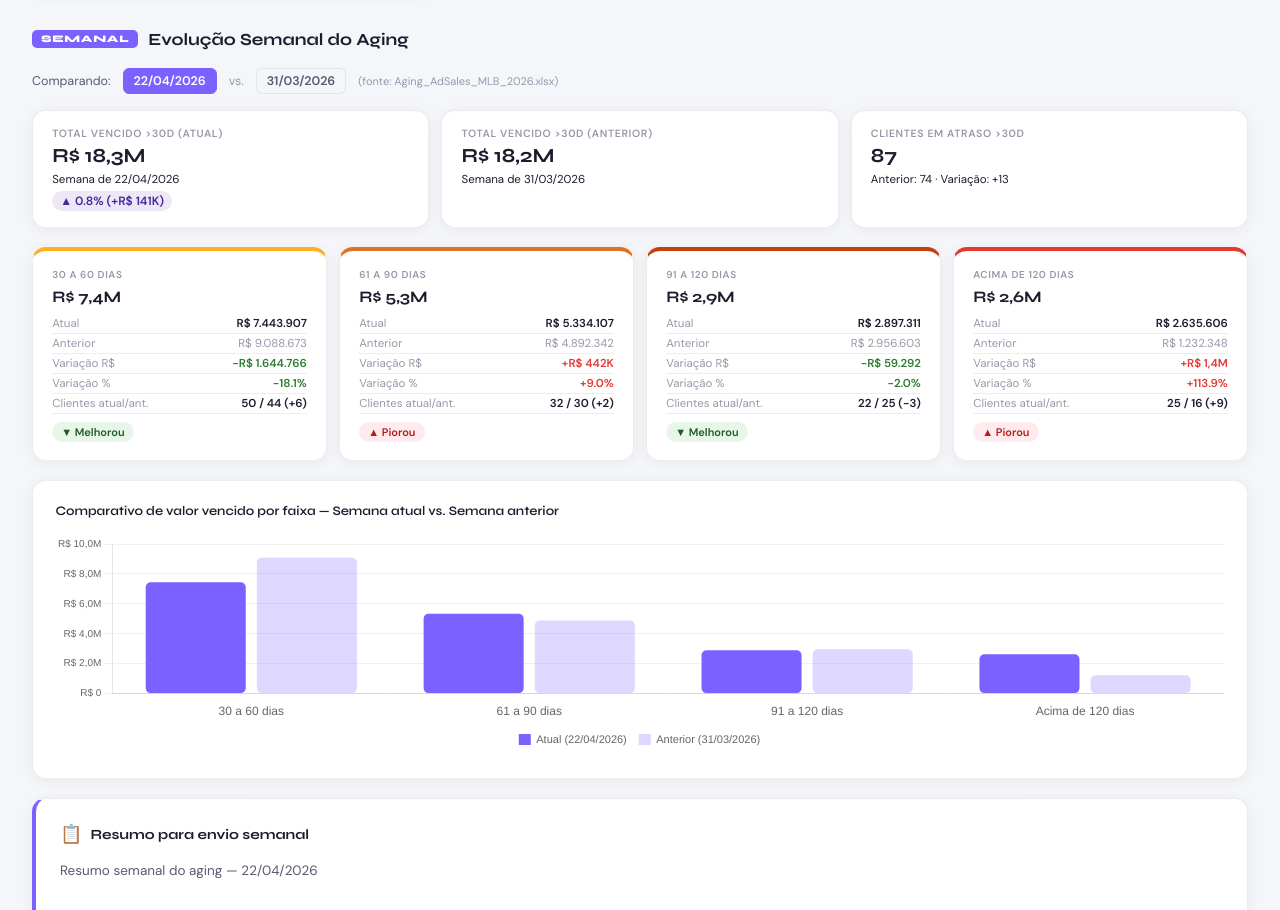
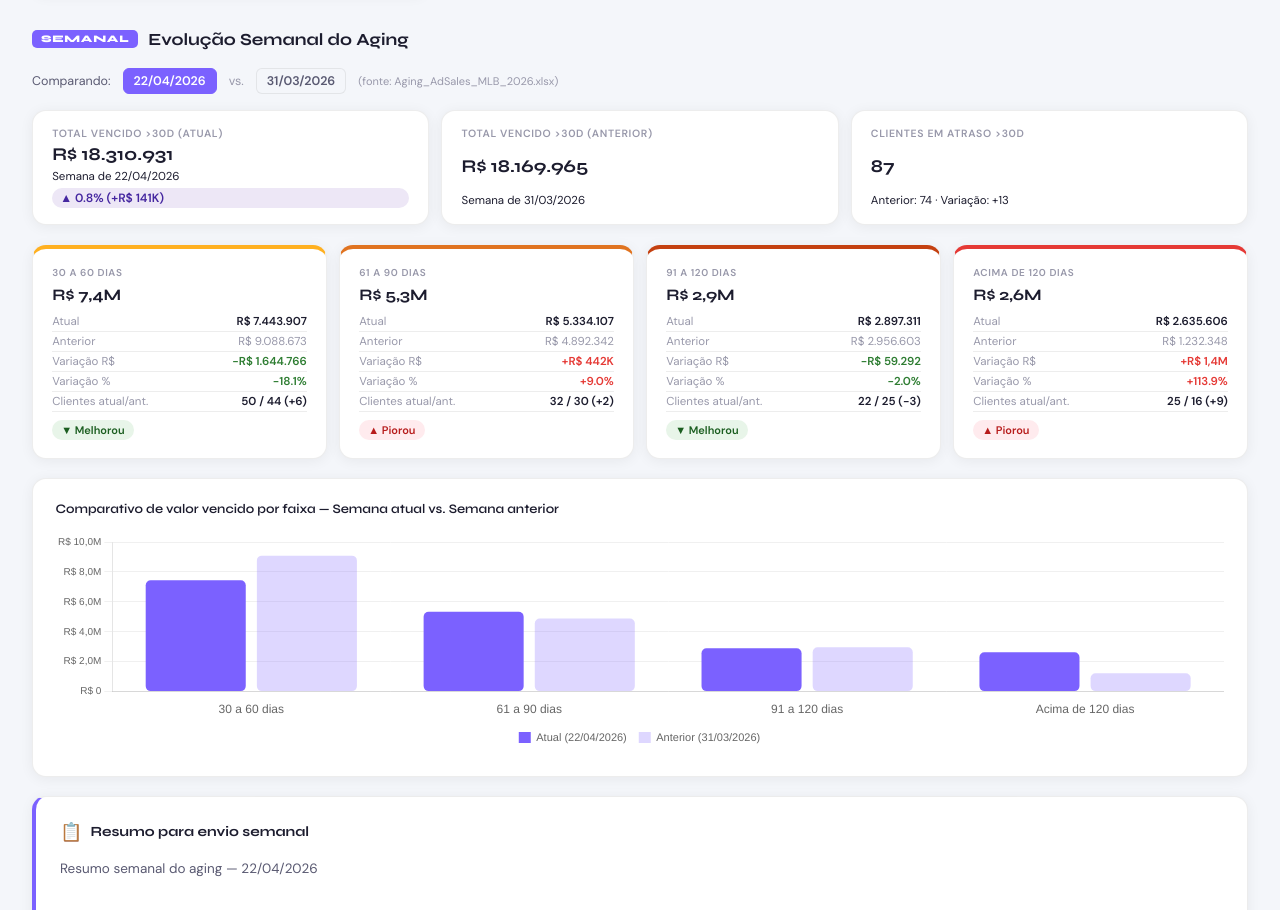
Before and after one commit to extkaikrodr-max/Relatorio-Intiza, a plain HTML site: page index.html in a window 1280 px wide. Shown: the part 4497-5407 px from the top of the page. Drawn offline with nearby package versions, Linux system fonts and the light colour scheme.

Commit message:
Fix: padronizar tamanho dos numeros nos cards semanais

```diff
--- a/index.html
+++ b/index.html
@@ -188,9 +188,9 @@ tr:hover td{background:#FAFBFF}
 
 /* ── WEEKLY EVOLUTION ── */
 .wk-kpis{display:grid;grid-template-columns:repeat(3,1fr);gap:12px;margin-bottom:1.2rem}
-.wk-kcard{background:var(--card);border-radius:var(--r);padding:1rem 1.2rem;box-shadow:var(--sh);border:1px solid var(--border)}
+.wk-kcard{background:var(--card);border-radius:var(--r);padding:1rem 1.2rem;box-shadow:var(--sh);border:1px solid var(--border);display:flex;flex-direction:column;justify-content:space-between;min-height:110px}
 .wk-kcard .wk-lbl{font-size:10.5px;font-weight:600;color:var(--t3);text-transform:uppercase;letter-spacing:.06em;margin-bottom:5px}
-.wk-kcard .wk-val{font-family:'Syne',sans-serif;font-weight:700;font-size:20px;color:var(--t);line-height:1.1}
+.wk-kcard .wk-val{font-family:'Syne',sans-serif;font-weight:700;font-size:18px;color:var(--t);line-height:1.1;white-space:nowrap;overflow:hidden;text-overflow:ellipsis}
 .wk-kcard .wk-sub{font-size:11.5px;margin-top:5px}
 .wk-kcard .wk-delta{display:inline-flex;align-items:center;gap:4px;font-size:12px;font-weight:600;padding:2px 8px;border-radius:20px;margin-top:4px}
 .delta-up{background:#FFF3E0;color:#E65100}.delta-dn{background:#E8F5E9;color:#1B5E20}.delta-eq{background:#EDE7F6;color:#4527A0}
@@ -874,8 +874,8 @@ function initWeekly() {
 
   // ── KPI cards ──
   const kpis = [
-    {lbl:'Total vencido &gt;30d (atual)',   val:BRLk(wa.total),  sub:`Semana de ${wa.label}`,   delta:deltaV, deltaPct:deltaVPct},
-    {lbl:'Total vencido &gt;30d (anterior)',val:BRLk(wn.total),  sub:`Semana de ${wn.label}`,   delta:null},
+    {lbl:'Total vencido &gt;30d (atual)',   val:BRL(wa.total),  sub:`Semana de ${wa.label}`,   delta:deltaV, deltaPct:deltaVPct},
+    {lbl:'Total vencido &gt;30d (anterior)',val:BRL(wn.total),  sub:`Semana de ${wn.label}`,   delta:null},
     {lbl:'Clientes em atraso &gt;30d',      val:wa.clientes,     sub:`Anterior: ${wn.clientes} · Variação: ${deltaC > 0 ? '+' : ''}${deltaC}`, delta:null},
   ];
   document.getElementById('wkKpis').innerHTML = kpis.map(k => {
```
